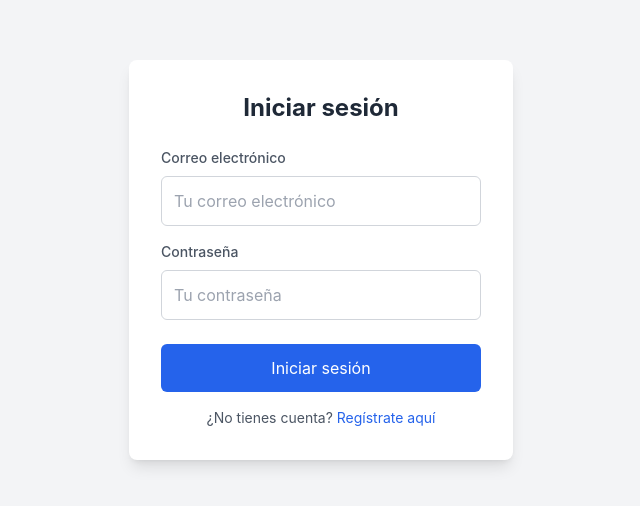
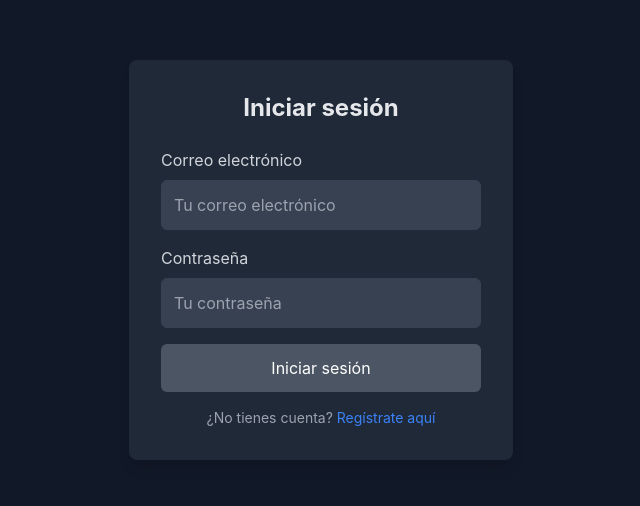
Before and after one commit to Semoca001/sistema_evaluacion_frontend, a React (Create React App) app: page /login in a window 1280 px wide. Shown: the part 140-646 px from the top of the page, without its empty margins (319-959 px from the left). Built offline with nearby package versions, Linux system fonts and the light colour scheme.

Commit message:
resolucion de conflictos

```diff
--- a/src/components/Login.js
+++ b/src/components/Login.js
@@ -1,70 +1,143 @@
 import React, { useState } from "react";
+import axios from "axios";
+import { validateCorreo } from "../utils/formValidations";
+import "tailwindcss/tailwind.css";
 
 const Login = () => {
   const [email, setEmail] = useState("");
   const [password, setPassword] = useState("");
-  const [error, setError] = useState("");
+  const [errorCorreo, setErrorCorreo] = useState("");
+  const [isSubmitDisabled, setIsSubmitDisabled] = useState(true);
+  const [message, setMessage] = useState("");
+  const [messageType, setMessageType] = useState("success");
+  const [userDetails, setUserDetails] = useState(null); // Estado para almacenar detalles del usuario
 
-  const handleLogin = async (e) => {
+  const handleCorreoChange = (e) => {
+    const value = e.target.value.slice(0, 50); // Limitar a 50 caracteres
+    setEmail(value);
+    const error = validateCorreo(value);
+    setErrorCorreo(error);
+    validateForm(value, password, error);
+  };
+
+  const handleContrasenaChange = (e) => {
+    const value = e.target.value.slice(0, 20); // Limitar a 20 caracteres
+    setPassword(value);
+    validateForm(email, value, errorCorreo);
+  };
+
+  const validateForm = (emailValue, passwordValue, errorCorreoValue) => {
+    const isCorreoValid = emailValue && !errorCorreoValue;
+    const isContrasenaValid = passwordValue.length > 0;
+    setIsSubmitDisabled(!(isCorreoValid && isContrasenaValid));
+  };
+
+  const handleSubmit = async (e) => {
     e.preventDefault();
-    // Lógica de autenticación aquí
-    if (!email || !password) {
-      setError("Por favor, ingresa todos los campos.");
-      return;
+    if (!isSubmitDisabled) {
+      try {
+        const response = await axios.post("http://localhost:5000/api/v1/users/login", {
+          correo: email,
+          contrasena: password,
+        });
+
+        console.log("Respuesta del servidor:", response.data);
+
+        if (response.data.success || response.data.token) {
+          setMessage("Inicio de sesión exitoso. Redirigiendo...");
+          setMessageType("success");
+
+          // Almacenar detalles del usuario y el token en localStorage
+          const { token, user } = response.data;
+          localStorage.setItem("token", token);
+          localStorage.setItem("user", JSON.stringify(user));
+
+          // Actualizar estado con detalles del usuario
+          setUserDetails(user);
+
+          // Redirigir al dashboard
+          setTimeout(() => {
+            window.location.href = "/home";
+          }, 2000);
+        }
+      } catch (error) {
+        if (error.response) {
+          console.log("Error del servidor:", error.response.data);
+          setMessage(error.response.data.message || "Correo o contraseña incorrectos.");
+        } else {
+          setMessage("Error al conectar con el servidor.");
+        }
+        setMessageType("error");
+      }
     }
-    // Aquí puedes hacer una petición al backend
-    console.log("Autenticando usuario", email, password);
   };
 
   return (
-    <div className="flex justify-center items-center min-h-screen bg-gray-100">
-      <div className="bg-white p-8 rounded-lg shadow-lg w-96">
-        <h2 className="text-2xl font-bold text-center mb-6 text-gray-800">Iniciar sesión</h2>
+    <div className="flex justify-center items-center min-h-screen bg-gray-900">
+      <div className="bg-gray-800 p-8 rounded-lg shadow-lg w-96">
+        <h2 className="text-2xl font-bold text-center mb-6 text-gray-200">Iniciar sesión</h2>
 
-        {/* Formulario de login */}
-        <form onSubmit={handleLogin}>
-          <div className="mb-4">
-            <label htmlFor="email" className="block text-sm font-medium text-gray-600">
+        <form onSubmit={handleSubmit} className="space-y-4">
+          <div>
+            <label htmlFor="email" className="block text-gray-300">
               Correo electrónico
             </label>
             <input
               type="email"
               id="email"
-              className="mt-2 p-3 w-full border border-gray-300 rounded-md focus:outline-none focus:ring-2 focus:ring-blue-500"
+              maxLength="50"
+              className="mt-2 p-3 w-full border border-gray-700 rounded-md bg-gray-700 text-gray-200 focus:outline-none focus:ring-2 focus:ring-blue-500"
               placeholder="Tu correo electrónico"
               value={email}
-              onChange={(e) => setEmail(e.target.value)}
+              onChange={handleCorreoChange}
             />
+            {errorCorreo && <p className="text-red-400 text-sm mt-1">{errorCorreo}</p>}
           </div>
 
-          <div className="mb-6">
-            <label htmlFor="password" className="block text-sm font-medium text-gray-600">
+          <div>
+            <label htmlFor="password" className="block text-gray-300">
               Contraseña
             </label>
             <input
               type="password"
               id="password"
-              className="mt-2 p-3 w-full border border-gray-300 rounded-md focus:outline-none focus:ring-2 focus:ring-blue-500"
+              maxLength="20"
+              className="mt-2 p-3 w-full border border-gray-700 rounded-md bg-gray-700 text-gray-200 focus:outline-none focus:ring-2 focus:ring-blue-500"
               placeholder="Tu contraseña"
               value={password}
-              onChange={(e) => setPassword(e.target.value)}
+              onChange={handleContrasenaChange}
             />
           </div>
 
-          {error && <p className="text-red-500 text-sm mb-4">{error}</p>}
+          {message && (
+            <div className={`p-3 rounded-md text-center ${messageType === "success" ? "bg-green-600" : "bg-red-600"}`}>
+              <p className="text-white">{message}</p>
+            </div>
+          )}
 
-          <button
-            type="submit"
-            className="w-full bg-blue-600 text-white p-3 rounded-md hover:bg-blue-700 focus:outline-none"
-          >
-            Iniciar sesión
-          </button>
+          {userDetails && (
+            <div className="mt-4 p-3 rounded-md bg-gray-700">
+              <p className="text-gray-200 text-sm">
+                Bienvenido, <strong>{userDetails.nombre}</strong> (Rol: {userDetails.rol.nombre})
+              </p>
+            </div>
+          )}
+
+          <div>
+            <button
+              type="submit"
+              disabled={isSubmitDisabled}
+              className={`w-full p-3 text-white rounded-md ${isSubmitDisabled ? "bg-gray-600" : "bg-blue-600 hover:bg-blue-700"}`}
+            >
+              Iniciar sesión
+            </button>
+          </div>
         </form>
 
         <div className="mt-4 text-center">
-          <p className="text-sm text-gray-600">
+          <p className="text-sm text-gray-400">
             ¿No tienes cuenta?{" "}
-            <a href="/register" className="text-blue-600 hover:text-blue-700">
+            <a href="/register" className="text-blue-500 hover:text-blue-600">
               Regístrate aquí
             </a>
           </p>
```
